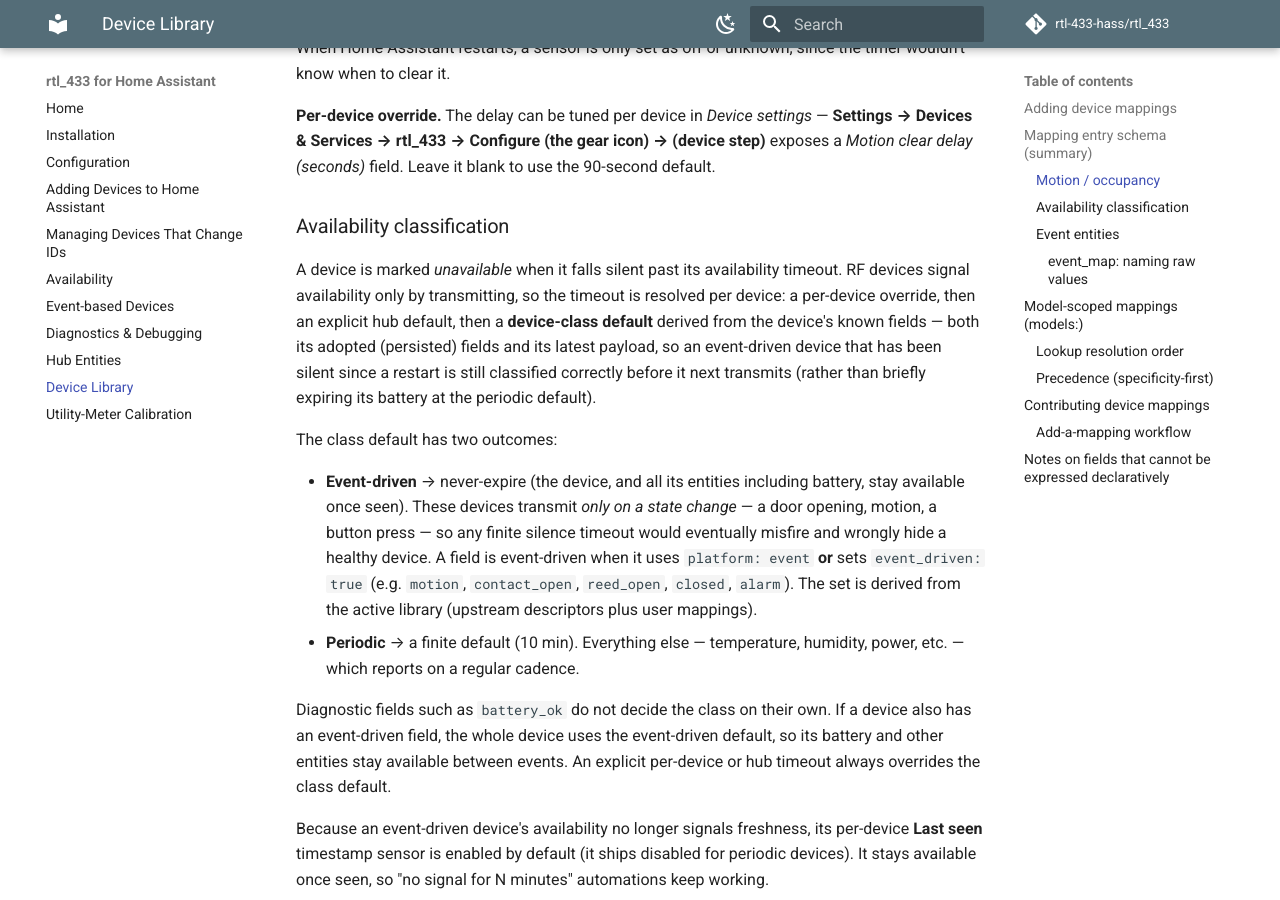
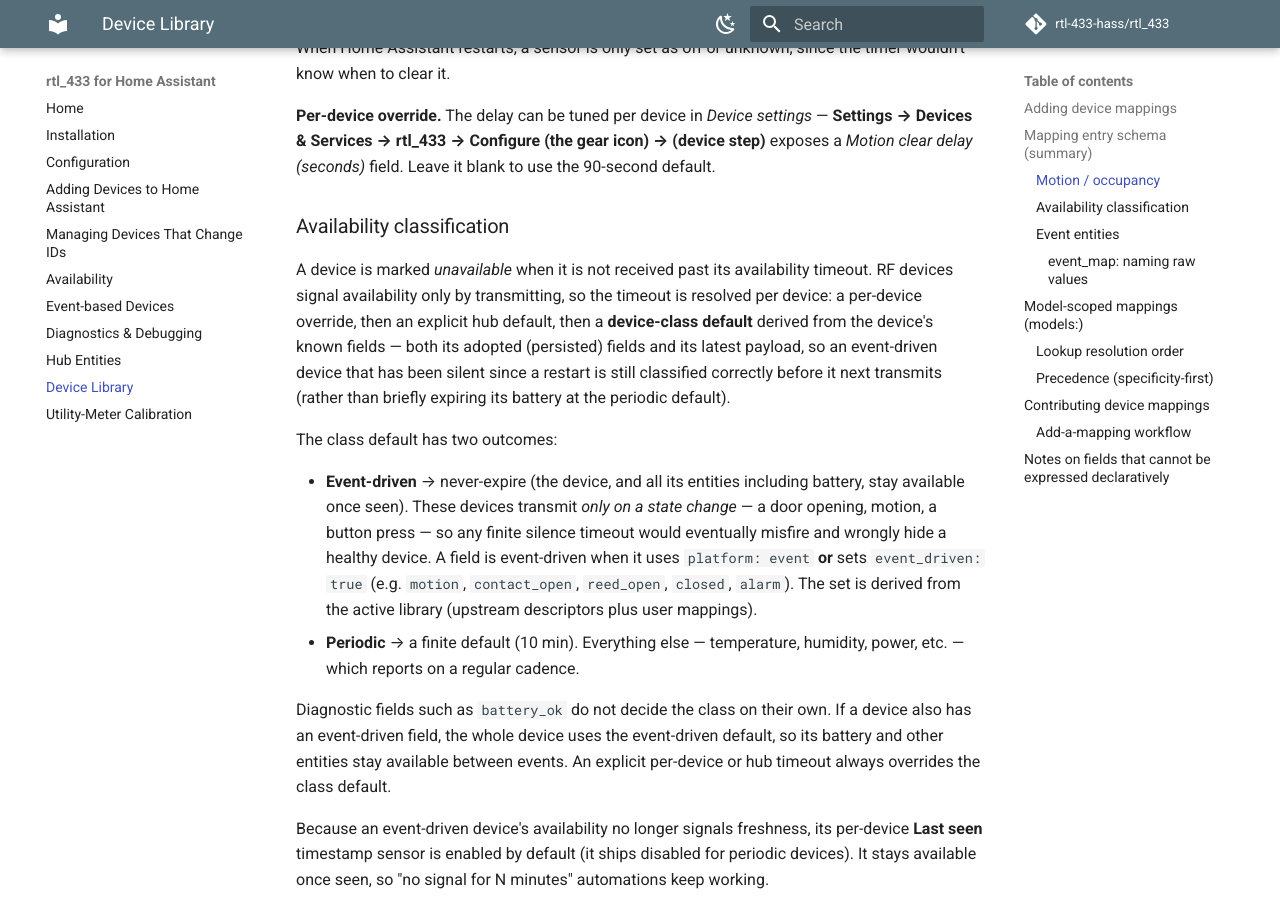
Before and after one commit to rtl-433-hass/rtl_433, an MkDocs documentation site: the page built from docs/device-library.md, in a window 1280 px wide and 900 px high, scrolled down 4062 px. Built offline with MkDocs 1.6.1 and Material for MkDocs 9.7.7, drawn with Linux system fonts in a browser that asks for light colours; comment, search, counter and statistics services are not loaded; the version menu is left out.

Commit message:
docs: say not received rather than falls silent
Co-Authored-By: Claude Opus 5 <noreply@anthropic.com>
Claude-Session: https://claude.ai/code/session_018HhtFuqBNovRCKpDqLKD2v

```diff
--- a/docs/device-library.md
+++ b/docs/device-library.md
@@ -188,7 +188,7 @@ to use the 90-second default.
 
 ### Availability classification
 
-A device is marked *unavailable* when it falls silent past its availability
+A device is marked *unavailable* when it is not received past its availability
 timeout. RF devices signal availability only by transmitting, so the timeout is
 resolved per device: a per-device override, then an explicit hub default, then a
 **device-class default** derived from the device's known fields — both its
```
